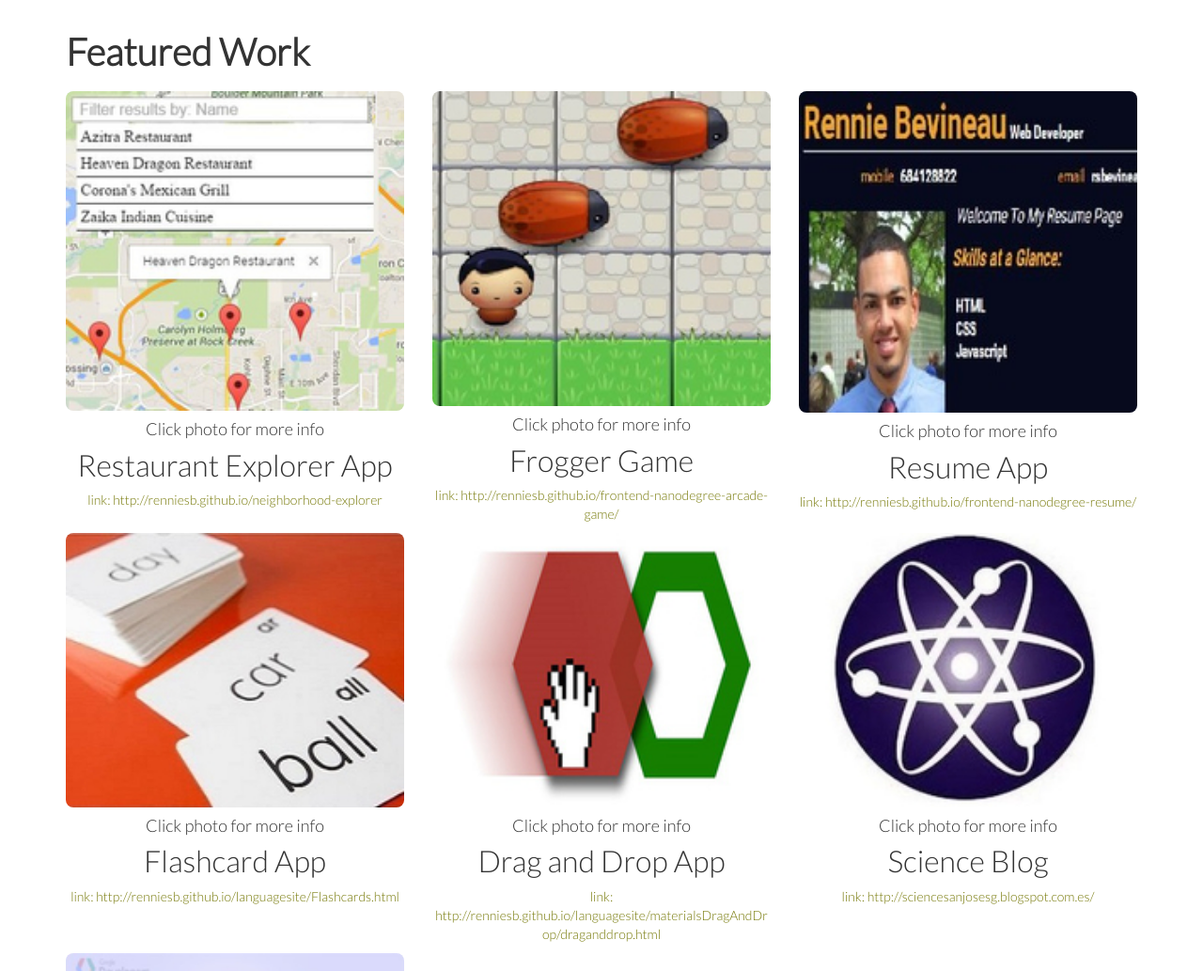
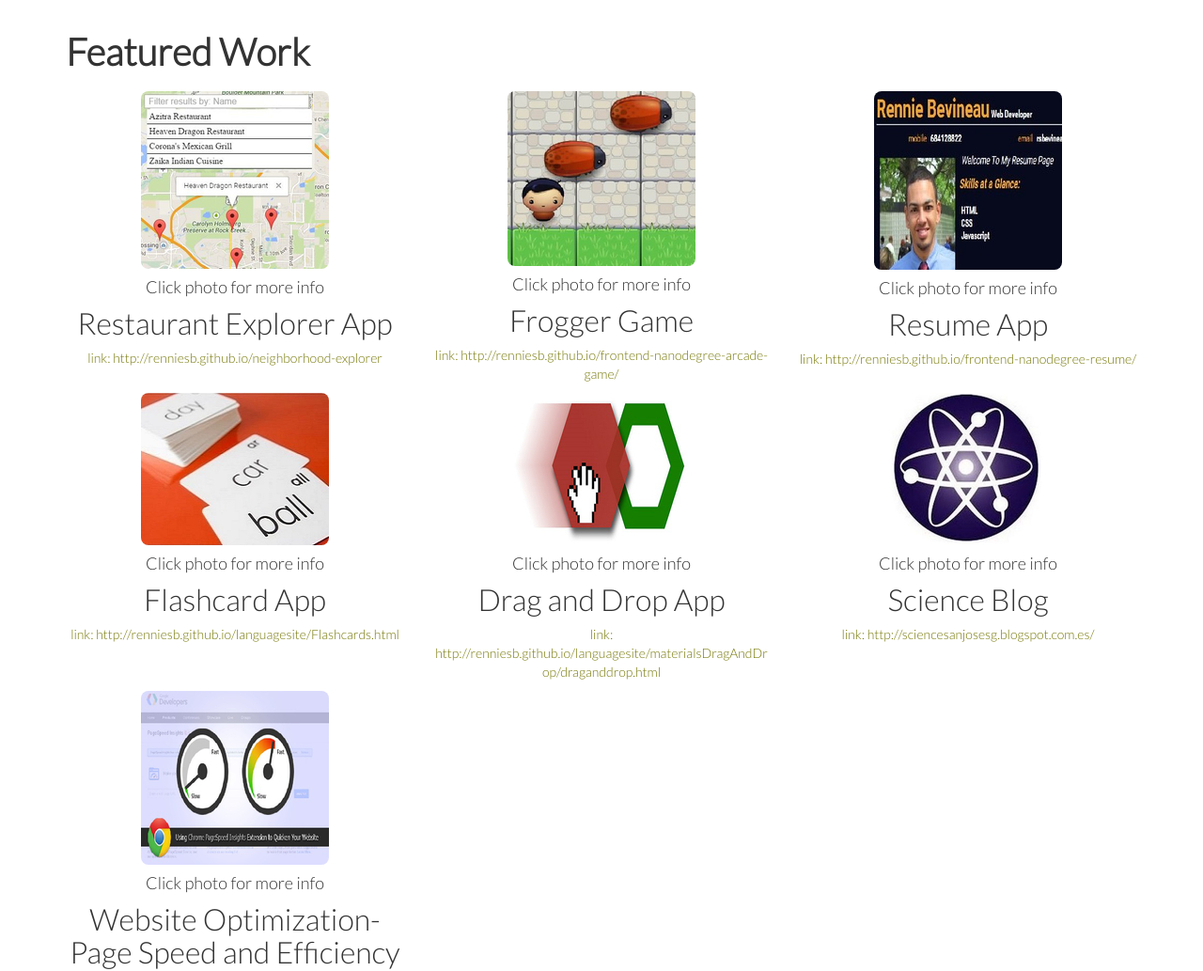
Before and after one commit to Renniesb/Portfolio-page, a website: page index.html in a window 1280 px wide. Shown: the part 817-1850 px from the top of the page at 94% size. Drawn offline with Linux system fonts and the light colour scheme.

Commit message:
change src image link

```diff
--- a/css/main.css
+++ b/css/main.css
@@ -7,7 +7,7 @@ font-family: 'Lato', sans-serif;
 word-wrap: break-word;
 }
 
-img {
+.col-xs-12 img {
     width: 100%;
 }
 
--- a/index.html
+++ b/index.html
@@ -18,7 +18,7 @@
 		<div class="row">
 
 			<div class="col-xs-6">
-				<img class="title-logo" src="img/mouse_logo.jpg" alt="my logo image" srcset="img/mouse_logo-small.jpg 320w, img/mouse_logo-medium.jpg 640w, img/mouse_logo-large.jpg 1024w" sizes="(min-width: 300px) 50vw, (min-width: 700px) 70vw, 100vw">
+				<img class="title-logo" src="img/mouse_logo-large.jpg" alt="my logo image" srcset="img/mouse_logo-small.jpg 320w, img/mouse_logo-medium.jpg 640w, img/mouse_logo-large.jpg 1024w" sizes="(min-width: 300px) 50vw, (min-width: 700px) 70vw, 100vw">
 			</div>
 
 			<div class="col-xs-6 text-right text-uppercase">
@@ -38,7 +38,7 @@
 		<div class="row">
 
 			<div class="col-xs-12">
-				<img class="img-responsive rounded-corners" src="img/guell.jpg" alt="guell park image" srcset="img/guell-small.jpg 320w, img/guell-medium.jpg 640w, img/guell-large.jpg 1024w" sizes="(min-width: 300px) 50vw, (min-width: 700px) 70vw, 100vw">
+				<img class="center-block img-responsive rounded-corners" src="img/guell-large.jpg" alt="guell park image" srcset="img/guell-small.jpg 320w, img/guell-medium.jpg 640w, img/guell-large.jpg 1024w" sizes="(min-width: 300px) 50vw, (min-width: 700px) 70vw, 100vw">
 			</div>
 		</div>
 
@@ -51,7 +51,7 @@
 
 		<div class="row text-center">
 			<div class="col-sm-4">
-				<img class="img-responsive featured-image rounded-corners" src="img/restaurantexplorer.jpg" alt="restaurant explorer project image" data-toggle="modal" data-target="#project5" srcset="img/restaurantexplorer-small.jpg 320w, img/restaurantexplorer-medium.jpg 640w, img/restaurantexplorer-large.jpg 1024w" sizes="(min-width: 300px) 50vw, (min-width: 700px) 70vw, 100vw">
+				<img class="center-block img-responsive featured-image rounded-corners" src="img/restaurantexplorer-large.jpg" alt="restaurant explorer project image" data-toggle="modal" data-target="#project5" srcset="img/restaurantexplorer-small.jpg 320w, img/restaurantexplorer-medium.jpg 640w, img/restaurantexplorer-large.jpg 1024w" sizes="(min-width: 300px) 50vw, (min-width: 700px) 70vw, 100vw">
 				<h4>Click photo for more info</h4>
 				<h2 class="space">Restaurant Explorer App</h2>
 
@@ -59,14 +59,14 @@
 			</div>
 
 			<div class="col-sm-4">
-				<img class="img-responsive featured-image rounded-corners" src="img/frogger.jpg" alt="frogger Game image" data-toggle="modal" data-target="#project6" srcset="img/frogger-small.jpg 320w, img/frogger-medium.jpg 640w, img/frogger-large.jpg 1024w" sizes="(min-width: 300px) 50vw, (min-width: 700px) 70vw, 100vw">
+				<img class="center-block img-responsive featured-image rounded-corners" src="img/frogger-large.jpg" alt="frogger Game image" data-toggle="modal" data-target="#project6" srcset="img/frogger-small.jpg 320w, img/frogger-medium.jpg 640w, img/frogger-large.jpg 1024w" sizes="(min-width: 300px) 50vw, (min-width: 700px) 70vw, 100vw">
 				<h4>Click photo for more info</h4>
 				<h2 class="space">Frogger Game</h2>
 				<p><a class="link" href="http://renniesb.github.io/frontend-nanodegree-arcade-game/">link: http://renniesb.github.io/frontend-nanodegree-arcade-game/</a></p>
 			</div>
 
 			<div class="col-sm-4">
-				<img class="img-responsive featured-image rounded-corners" src="img/resume.jpg" alt="resume app image" data-toggle="modal" data-target="#project7" srcset="img/resume-small.jpg 320w, img/resume-medium.jpg 640w, img/resume-large.jpg 1024w" sizes="(min-width: 300px) 50vw, (min-width: 700px) 70vw, 100vw">
+				<img class="center-block img-responsive featured-image rounded-corners" src="img/resume-large.jpg" alt="resume app image" data-toggle="modal" data-target="#project7" srcset="img/resume-small.jpg 320w, img/resume-medium.jpg 640w, img/resume-large.jpg 1024w" sizes="(min-width: 300px) 50vw, (min-width: 700px) 70vw, 100vw">
 				<h4>Click photo for more info</h4>
 				<h2 class="space">Resume App</h2>
 				<p><a class="link" href="http://renniesb.github.io/frontend-nanodegree-resume/">link: http://renniesb.github.io/frontend-nanodegree-resume/</a></p>
@@ -76,14 +76,14 @@
 
 		<div class="row text-center">
 			<div class="col-sm-4">
-				<img class="img-responsive featured-image rounded-corners" src="img/flashcards.jpg" alt="flashcard image" data-toggle="modal" data-target="#project1" srcset="img/flashcards-small.jpg 320w, img/flashcards-medium.jpg 640w, img/flashcards-large.jpg 1024w" sizes="(min-width: 300px) 50vw, (min-width: 700px) 70vw, 100vw">
+				<img class="center-block img-responsive featured-image rounded-corners" src="img/flashcards-large.jpg" alt="flashcard image" data-toggle="modal" data-target="#project1" srcset="img/flashcards-small.jpg 320w, img/flashcards-medium.jpg 640w, img/flashcards-large.jpg 1024w" sizes="(min-width: 300px) 50vw, (min-width: 700px) 70vw, 100vw">
 				<h4>Click photo for more info</h4>
 				<h2 class="space">Flashcard App</h2>
 				<p><a class="link" href="http://renniesb.github.io/languagesite/Flashcards.html">link: http://renniesb.github.io/languagesite/Flashcards.html</a></p>
 			</div>
 
 			<div class="col-sm-4">
-				<img class="img-responsive featured-image rounded-corners" src="img/drag-and-drop.jpg" alt="drag and drop image" data-toggle="modal" data-target="#project2" srcset="img/drag-and-drop-small.jpg 320w, img/drag-and-drop-medium.jpg 640w, img/drag-and-drop-large.jpg 1024w" sizes="(min-width: 300px) 50vw, (min-width: 700px) 70vw, 100vw">
+				<img class="center-block img-responsive featured-image rounded-corners" src="img/drag-and-drop-large.jpg" alt="drag and drop image" data-toggle="modal" data-target="#project2" srcset="img/drag-and-drop-small.jpg 320w, img/drag-and-drop-medium.jpg 640w, img/drag-and-drop-large.jpg 1024w" sizes="(min-width: 300px) 50vw, (min-width: 700px) 70vw, 100vw">
 				<h4>Click photo for more info</h4>
 				<h2 class="space">Drag and Drop App</h2>
 
@@ -91,7 +91,7 @@
 			</div>
 
 			<div class="col-sm-4">
-				<img class="img-responsive featured-image" src="img/science.jpg" alt="science blog image" data-toggle="modal" data-target="#project3" srcset="img/science-small.jpg 320w, img/science-medium.jpg 640w, img/science-large.jpg 1024w" sizes="(min-width: 300px) 50vw, (min-width: 700px) 70vw, 100vw">
+				<img class="center-block img-responsive featured-image" src="img/science-large.jpg" alt="science blog image" data-toggle="modal" data-target="#project3" srcset="img/science-small.jpg 320w, img/science-medium.jpg 640w, img/science-large.jpg 1024w" sizes="(min-width: 300px) 50vw, (min-width: 700px) 70vw, 100vw">
 				<h4>Click photo for more info</h4>
 				<h2 class="space">Science Blog</h2>
 
@@ -101,7 +101,7 @@
 		</div>
 		<div class="row text-center">
 			<div class="col-sm-4">
-				<img class="img-responsive featured-image rounded-corners" src="img/pagespeed.jpg" alt="website optimization image" data-toggle="modal" data-target="#project4" srcset="img/pagespeed-small.jpg 320w, img/pagespeed-medium.jpg 640w, img/pagespeed-large.jpg 1024w" sizes="(min-width: 300px) 50vw, (min-width: 700px) 70vw, 100vw">
+				<img class="center-block img-responsive featured-image rounded-corners" src="img/pagespeed-large.jpg" alt="website optimization image" data-toggle="modal" data-target="#project4" srcset="img/pagespeed-small.jpg 320w, img/pagespeed-medium.jpg 640w, img/pagespeed-large.jpg 1024w" sizes="(min-width: 300px) 50vw, (min-width: 700px) 70vw, 100vw">
 				<h4>Click photo for more info</h4>
 				<h2 class="space">Website Optimization- Page Speed and Efficiency</h2>
 
@@ -142,7 +142,7 @@
         <h4 class="modal-title" id="myModalLabel2">Drag and Drop App</h4>
       </div>
       <div class="modal-body">
-        <img class="img-responsive" src="img/drag-and-drop2.jpg" alt="Drag and Drop image" srcset="img/drag-and-drop2-small.jpg 320w, img/drag-and-drop2-medium.jpg 640w, img/drag-and-drop2-large.jpg 1024w" sizes="(min-width: 300px) 50vw, (min-width: 700px) 70vw, 100vw">
+        <img class="img-responsive" src="img/drag-and-drop2-large.jpg" alt="Drag and Drop image" srcset="img/drag-and-drop2-small.jpg 320w, img/drag-and-drop2-medium.jpg 640w, img/drag-and-drop2-large.jpg 1024w" sizes="(min-width: 300px) 50vw, (min-width: 700px) 70vw, 100vw">
         <br>
         This app is designed to test the difference between manufactured goods and raw materials through a drag and drop game.The user must place the different objects in their correct category.
       </div>
@@ -254,14 +254,4 @@
   </div>
 </div>
 
-
-
-
-
-
-
-
-
-
-
 </html>
```
